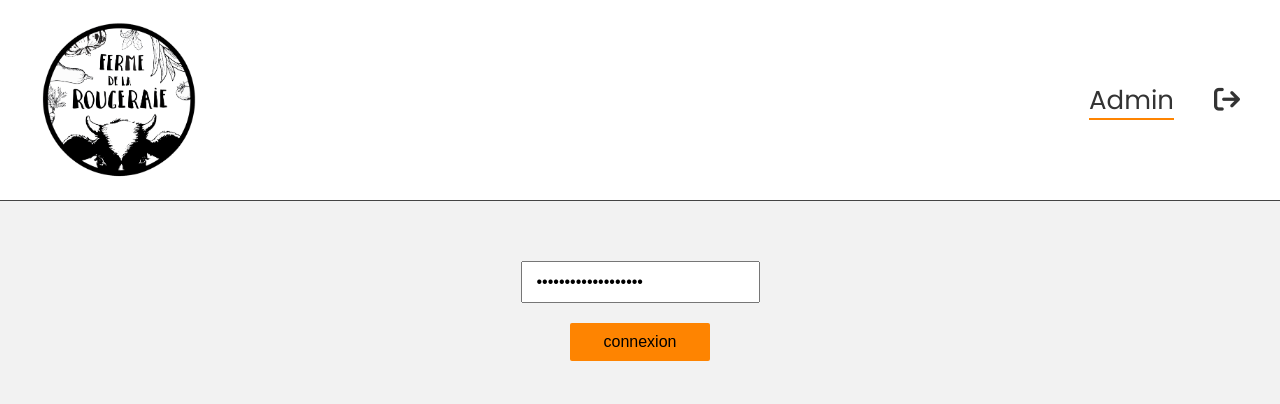
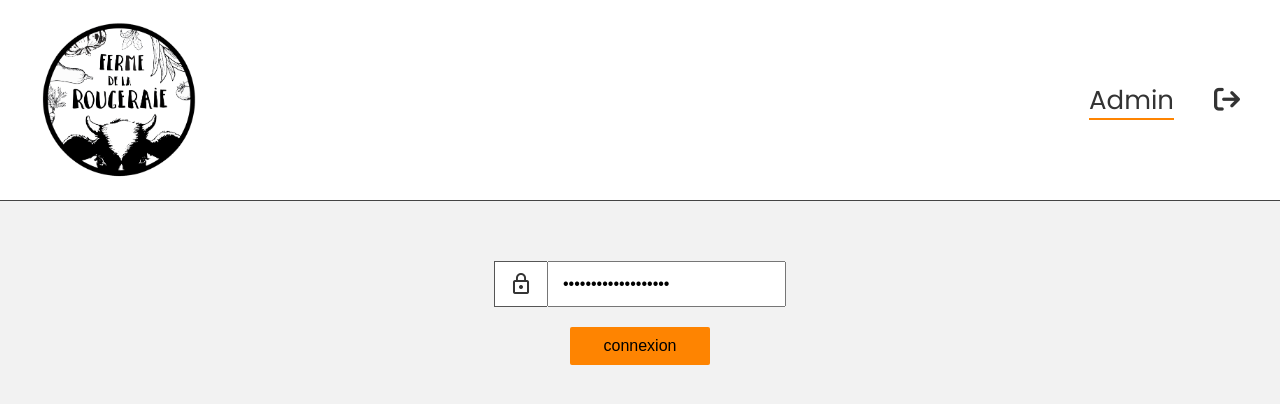
Before and after one commit to ThomasdevLC/ferme_rougeraie_front, a Vue app: page /admin in a window 1280 px wide. Shown: the top 404 px of the page. Built offline with nearby package versions, Linux system fonts and the light colour scheme; no server answers; a web font is replaced by a local one.

Commit message:
auth page style

```diff
--- a/src/components/AuthLogin.vue
+++ b/src/components/AuthLogin.vue
@@ -1,7 +1,10 @@
 <template>
-  <form @submit.prevent="submitPassword">
-    <!-- <label for="password">Mot de passe admin:</label> -->
-    <input type="password" id="password" v-model="inputPassword" />
+  <form class="form" @submit.prevent="submitPassword">
+    <div class="form__top">
+      <i class="material-icons">lock_outline</i>
+      <input type="password" id="password" v-model="inputPassword" />
+    </div>
+
     <button class="btn" type="submit">connexion</button>
   </form>
 </template>
@@ -38,7 +41,7 @@ export default {
 <style scoped lang="scss">
 @use "../assets/styles/mixins" as mixin;
 
-form {
+.form {
   margin: auto;
   display: flex;
   flex-direction: column;
@@ -46,6 +49,16 @@ form {
   align-items: center;
   gap: 10px;
   margin-top: 60px;
+  &__top {
+    display: flex;
+  }
+}
+
+i {
+  background: white;
+  padding: 10px 14px;
+  border: 1px solid var(--gray-4);
+  border-right: none;
 }
 
 input {
```
Also changed, not shown: src/utils/weightConvert.js (deleted, +0 -7 lines).
